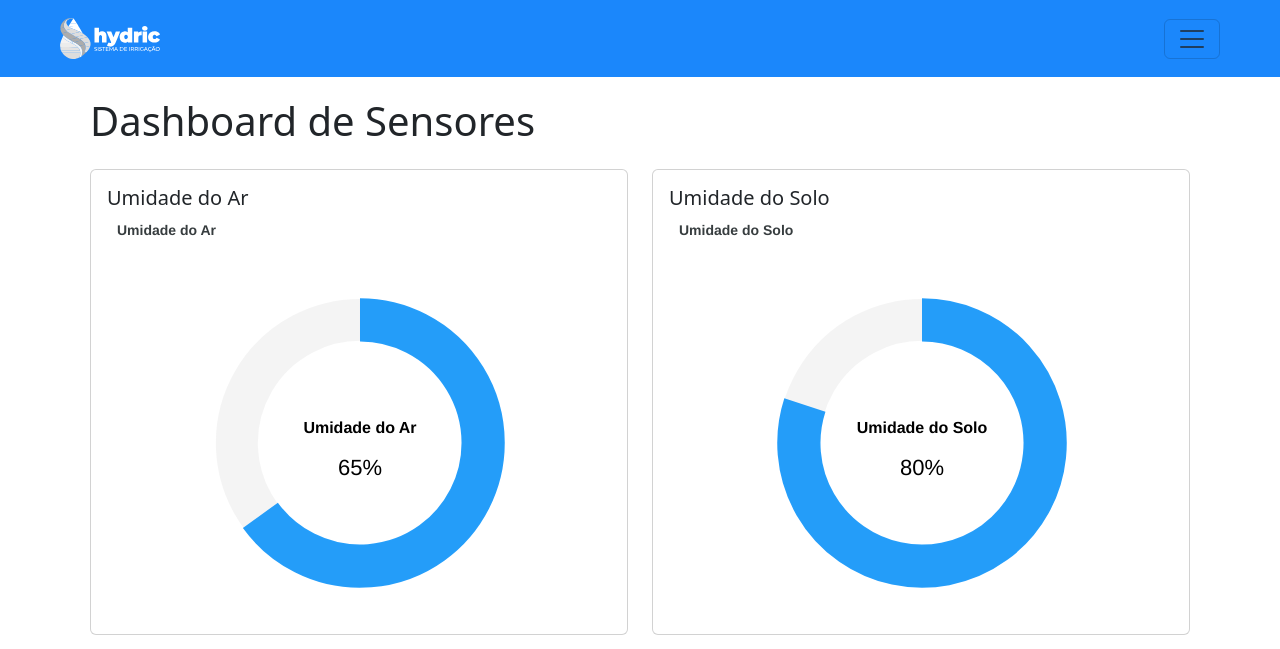
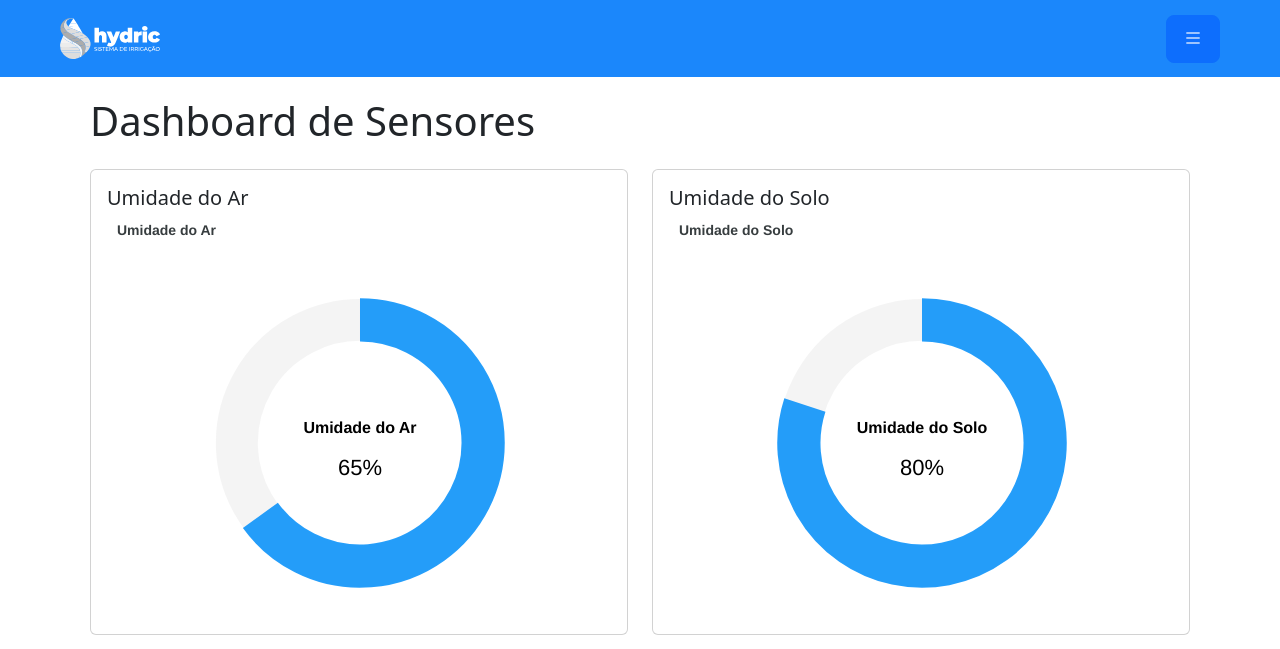
Before and after one commit to JuniorCarlini/sistema_de_irrigacao, a Django app: page / in a window 1280 px wide. Shown: the top 649 px of the page. Run offline with Django 5.2, Linux system fonts and the light colour scheme; some libraries are stand-ins or nearby versions.

Commit message:
update icon navmenu

```diff
--- a/templates/dashboard/html/dashboard.html
+++ b/templates/dashboard/html/dashboard.html
@@ -57,9 +57,7 @@
     <nav class="navbar navbar-color">
         <div class="container-fluid">
           <img class="ms-5 logo" src="{% static '/icons/logo_icon_branco.svg' %}" alt="logo ">
-          <button class="navbar-toggler text-light me-5 " type="button" data-bs-toggle="offcanvas" data-bs-target="#offcanvasNavbar" aria-controls="offcanvasNavbar" aria-label="Toggle navigation">
-            <span class="navbar-toggler-icon "></span>
-          </button>
+          <button type="button" class="btn btn-primary btn-lg  me-5" data-bs-toggle="offcanvas" data-bs-target="#offcanvasNavbar" aria-controls="offcanvasNavbar" aria-label="Toggle navigation"><i class="bi bi-list"></i></button>
           <div class="offcanvas offcanvas-end" tabindex="-1" id="offcanvasNavbar" aria-labelledby="offcanvasNavbarLabel">
             <div class="offcanvas-header">
               <button type="button" class="btn-close ms-2 mt-3" data-bs-dismiss="offcanvas" aria-label="Close"></button>
```
